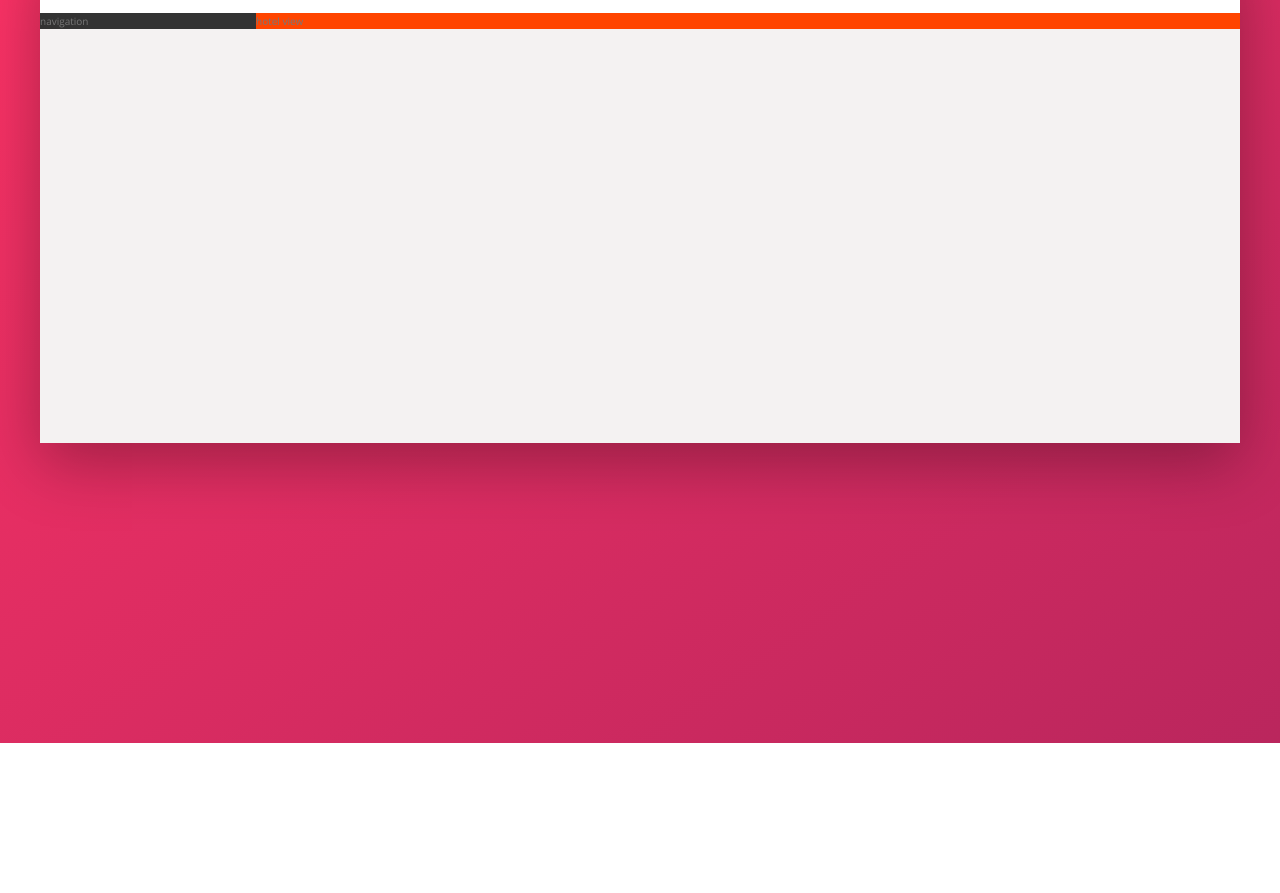
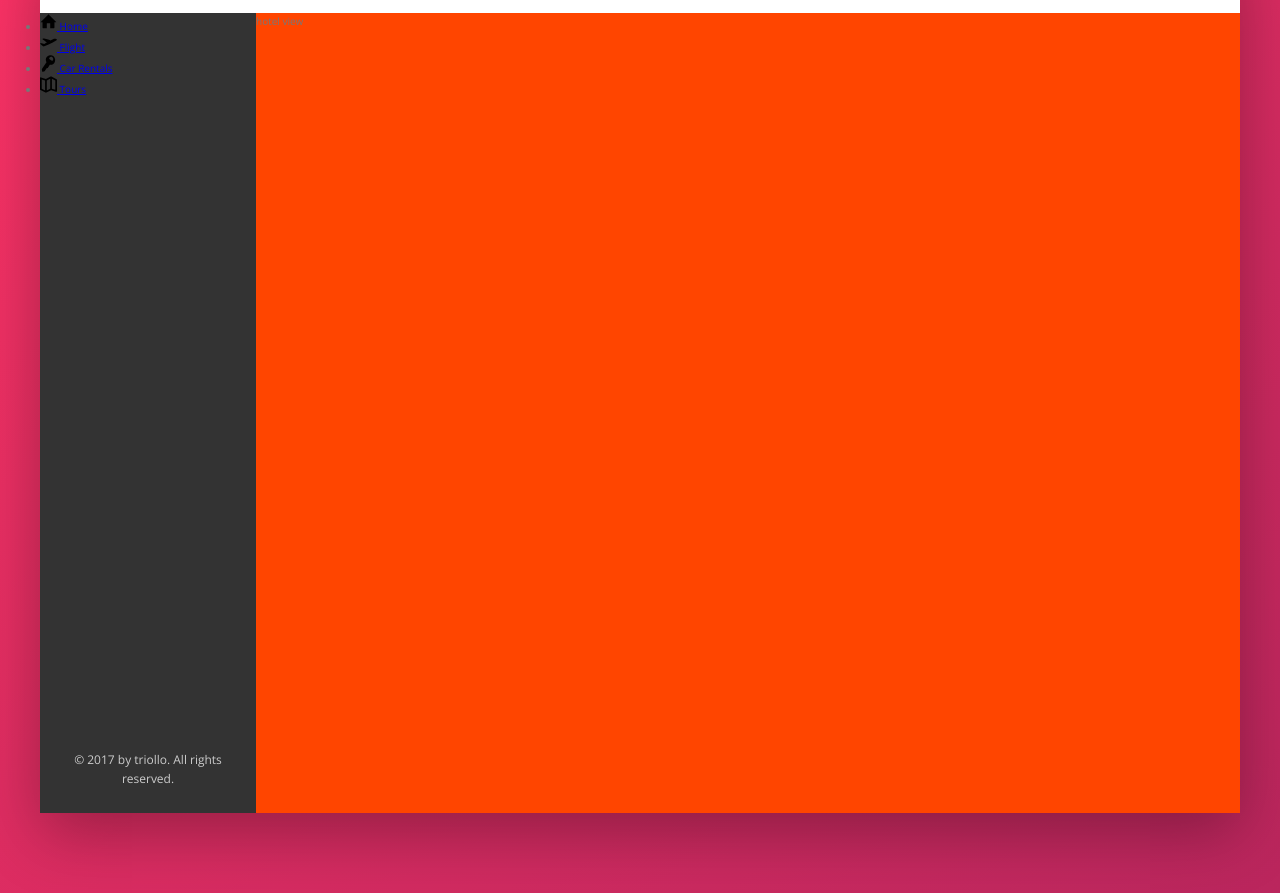
Before and after one commit to StenixDev/Advanced-CSS-and-Sass, a website: page index.html in a window 1280 px wide. Shown: the part 137-1030 px from the top of the page. Before the commit the page ends 880 px from the top, so only its background shows below. Drawn offline with nearby package versions, Linux system fonts and the light colour scheme.

Commit message:
Building the Navigation - Part 1

```diff
--- a/index.html
+++ b/index.html
@@ -60,7 +60,51 @@
       </header>
 
       <div class="content">
-        <nav class="sidebar">navigation</nav>
+        <nav class="sidebar">
+          <ul class="side-nav">
+            <li class="side-nav__item">
+              <a href="#" class="side-nav__link">
+                <svg class="side-nav__icon">
+                  <use xlink:href="img/sprite.svg#icon-home"></use>
+                </svg>
+
+                <span>Home</span>
+              </a>
+            </li>
+
+            <li class="side-nav__item">
+              <a href="#" class="side-nav__link">
+                <svg class="side-nav__icon">
+                  <use xlink:href="img/sprite.svg#icon-aircraft-take-off"></use>
+                </svg>
+
+                <span>Flight</span>
+              </a>
+            </li>
+
+            <li class="side-nav__item">
+              <a href="#" class="side-nav__link">
+                <svg class="side-nav__icon">
+                  <use xlink:href="img/sprite.svg#icon-key"></use>
+                </svg>
+
+                <span>Car Rentals</span>
+              </a>
+            </li>
+
+            <li class="side-nav__item">
+              <a href="#" class="side-nav__link">
+                <svg class="side-nav__icon">
+                  <use xlink:href="img/sprite.svg#icon-map"></use>
+                </svg>
+
+                <span>Tours</span>
+              </a>
+            </li>
+          </ul>
+
+          <div class="legal">&copy; 2017 by triollo. All rights reserved.</div>
+        </nav>
 
         <main class="hotel-view">hotel view</main>
       </div>
--- a/sass/_components.scss
+++ b/sass/_components.scss
@@ -118,3 +118,27 @@
   &__user-name {
   }
 }
+
+// Side Navigtion
+
+.side-nav {
+  &__item {
+  }
+
+  &__link {
+  }
+
+  &__icon {
+    width: 1.7rem;
+    height: 1.7rem;
+  }
+}
+
+// Legal text
+
+.legal {
+  font-size: 1.2rem;
+  color: var(--color-grey-light-4);
+  text-align: center;
+  padding: 2.5rem;
+}
--- a/sass/_layout.scss
+++ b/sass/_layout.scss
@@ -24,9 +24,13 @@
 .sidebar {
   background-color: var(--color-grey-dark-1);
   flex: 0 0 18%; // grow / shrink / base
+  display: flex;
+  flex-direction: column;
+  justify-content: space-between;
 }
 
 .hotel-view {
   background-color: orangered;
+  height: 80rem;
   flex: 1;
 }
```
Also changed, not shown: css/style.css, 1 other file.
